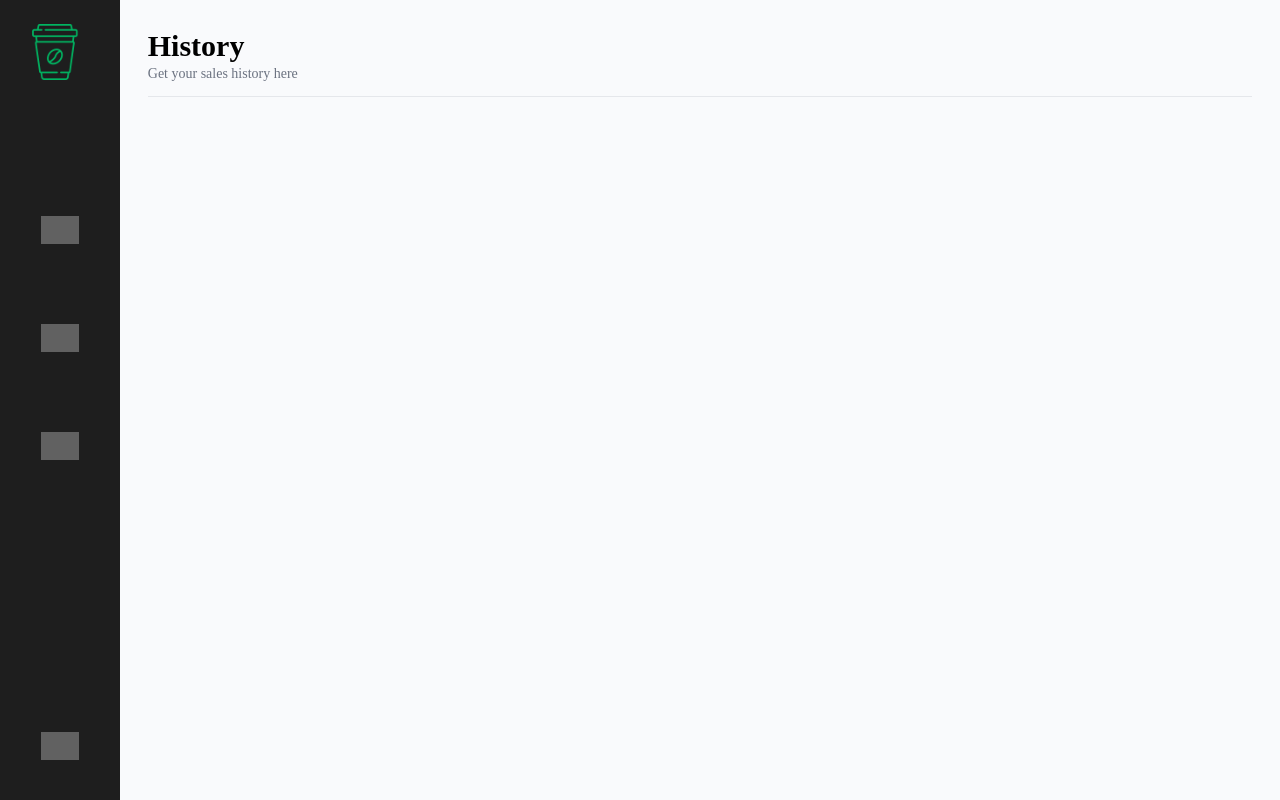
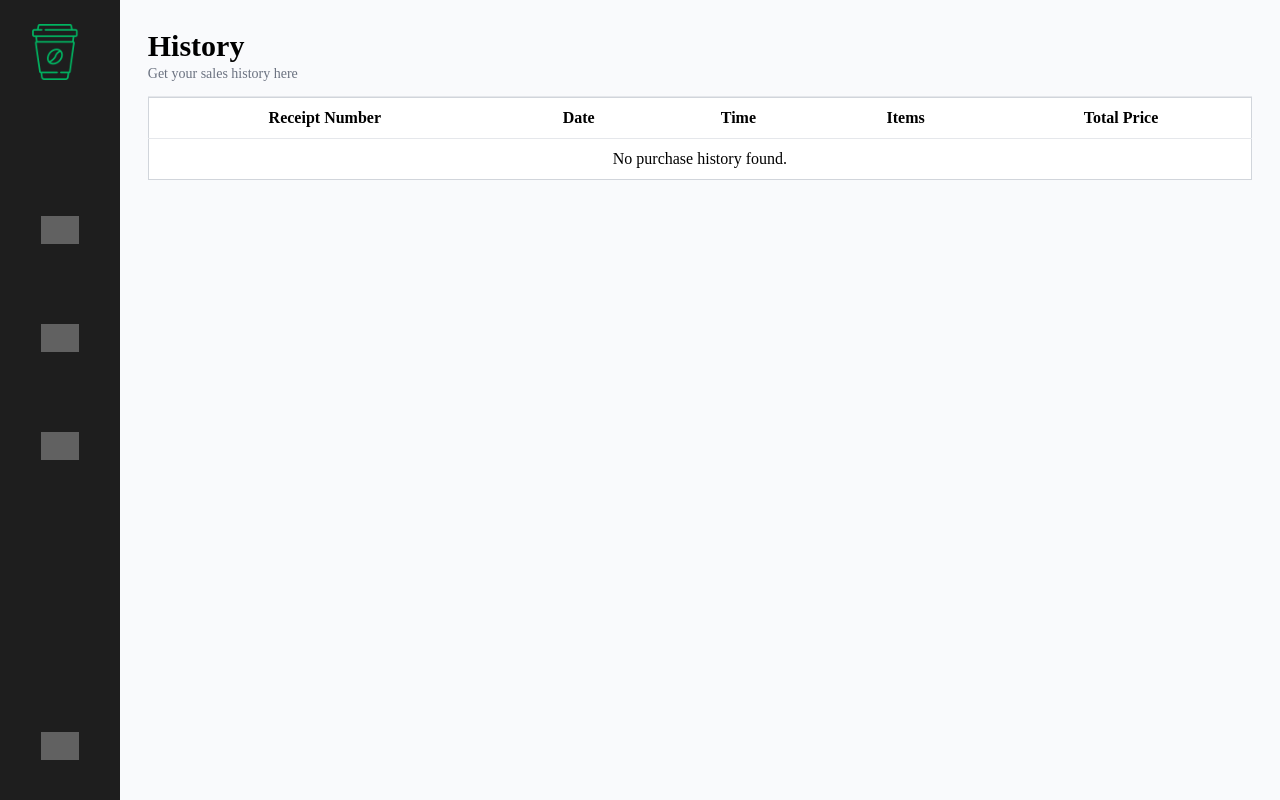
Before and after one commit to NilanshuBasnet/POSsystem, a React (Vite) app: page /history in a window 1280 px wide. Built offline with nearby package versions, Linux system fonts and the light colour scheme; grey boxes are pictures that could not be loaded; a web font is replaced by a local one.

Commit message:
Displays History

```diff
--- a/src/Components/Dashboard.jsx
+++ b/src/Components/Dashboard.jsx
@@ -4,7 +4,7 @@ import Cards from "./Cards";
 import { UserContext } from '../context/UserContext';
 
 const Dashboard = () => {
-  const {cart, clearCart} = useContext(UserContext);
+  const { cart, clearCart, addToHistory } = useContext(UserContext);
   const totalPrice = cart.reduce((total, item) => total + item.price, 0);
 
   // Handle charge button click
@@ -12,6 +12,18 @@ const Dashboard = () => {
     if (cart.length === 0) {
       alert("Cart is empty!");
     } else {
+      const currentDate = new Date();
+      const receiptNumber = `${currentDate.toISOString().replace(/[-:.TZ]/g, '')}`;
+
+      const purchase = {
+        receiptNumber,
+        date: currentDate.toLocaleDateString(),
+        time: currentDate.toLocaleTimeString(),
+        items: cart,
+        totalPrice,
+      };
+
+      addToHistory(purchase); // Add to history
       alert("Approved.");
       clearCart(); // Clear the cart
     }
--- a/src/Components/History.jsx
+++ b/src/Components/History.jsx
@@ -1,10 +1,47 @@
-import React from 'react'
+import React, { useContext } from "react";
+import { UserContext } from "../context/UserContext";
 
 const History = () => {
+  const { history } = useContext(UserContext);
   return (
     <div className="h-screen p-7 bg-[#F9FAFC]">
         <h1 className="text-3xl"><b>History</b></h1>
         <p className="text-sm text-gray-500 mb-3">Get your sales history here</p><hr/>
+
+        <table className="min-w-full bg-white border border-gray-300">
+        <thead>
+          <tr>
+            <th className="px-4 py-2 border-b">Receipt Number</th>
+            <th className="px-4 py-2 border-b">Date</th>
+            <th className="px-4 py-2 border-b">Time</th>
+            <th className="px-4 py-2 border-b">Items</th>
+            <th className="px-4 py-2 border-b">Total Price</th>
+          </tr>
+        </thead>
+        <tbody>
+          {history.length > 0 ? (
+            history.map((purchase, index) => (
+              <tr key={index}>
+                <td className="px-4 py-2 border-b">{purchase.receiptNumber}</td>
+                <td className="px-4 py-2 border-b">{purchase.date}</td>
+                <td className="px-4 py-2 border-b">{purchase.time}</td>
+                <td className="px-4 py-2 border-b">
+                  {purchase.items.map((item, i) => (
+                    <div key={i}>
+                      {item.name} ({item.size}) - ${item.price}
+                    </div>
+                  ))}
+                </td>
+                <td className="px-4 py-2 border-b">${purchase.totalPrice}</td>
+              </tr>
+            ))
+          ) : (
+            <tr>
+              <td colSpan="5" className="text-center px-4 py-2">No purchase history found.</td>
+            </tr>
+          )}
+        </tbody>
+      </table>
     </div>
   )
 }
--- a/src/Components/Settings.jsx
+++ b/src/Components/Settings.jsx
@@ -1,7 +1,15 @@
-import React from 'react'
+import React,{useState} from 'react'
 import TopBar from './TopBar'
 
 const Settings = () => {
+
+  // State to track connection status
+  const [isConnected, setIsConnected] = useState(false);
+
+  const handleScan = () => {
+    setIsConnected(!isConnected);
+  }
+
   return (
     <div className="h-screen p-7 bg-[#F9FAFC]">
         <h1 className="text-3xl"><b>Settings</b></h1>
@@ -20,8 +28,14 @@ const Settings = () => {
           <br/>
 
           <h2 className="text-lg"><b>Connectivity</b></h2>
-          <button className="text-white bg-blue-700 hover:bg-blue-600  px-10 py-2 rounded-lg">Scan</button>
-          <p className="text-sm mt-2"><b className="text-emerald-600">Connected:</b> coffee_POS_5G</p>
+          <button className="text-white bg-blue-700 hover:bg-blue-600  px-10 py-2 rounded-lg" onClick={handleScan}>Scan and Connect</button>
+          <p className="text-sm mt-2">
+            {isConnected ? (
+            <><b className="text-emerald-600">Connected: </b>coffee_POS_5G</>
+          ) : (
+            <b className="text-red-600">Disconnected!!</b>
+          )}
+          </p>
         </div>
     </div>
   )
--- a/src/context/UserContext.jsx
+++ b/src/context/UserContext.jsx
@@ -12,6 +12,8 @@ export const UserProvider = ({ children }) => {
     // State for storing the cart data
     const [cart, setCart] = useState([]);
 
+    const [history, setHistory] = useState([]);
+
     // Function to add an item to the cart
     const addToCart = (item) => {
         setCart((prevCart) => [...prevCart, item]);
@@ -21,8 +23,14 @@ export const UserProvider = ({ children }) => {
       setCart([]); // Clears the cart
     };
 
+        // Function to add a purchase to the history
+    const addToHistory = (purchase) => {
+      setHistory((prevHistory) => [...prevHistory, purchase]);
+      };
+
+
     return (
-      <UserContext.Provider value={{ userData, setUserData, cart, addToCart, clearCart }}>
+      <UserContext.Provider value={{ userData, setUserData, cart, addToCart, clearCart, history, addToHistory }}>
         {children}
       </UserContext.Provider>
     );
```
